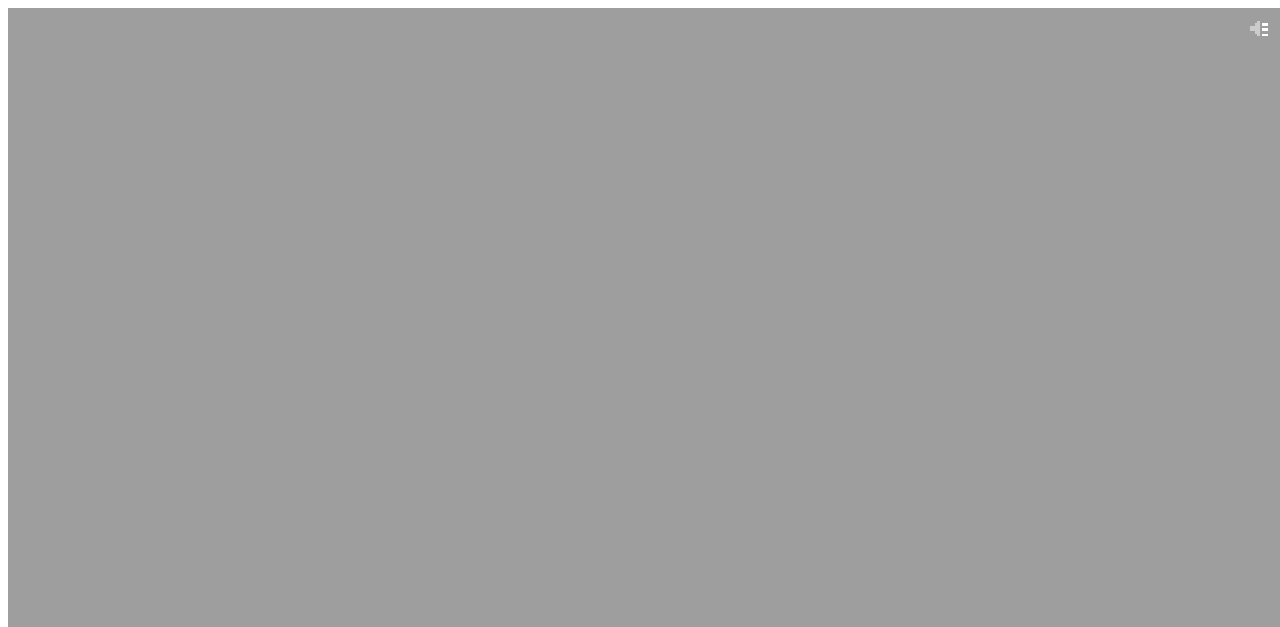
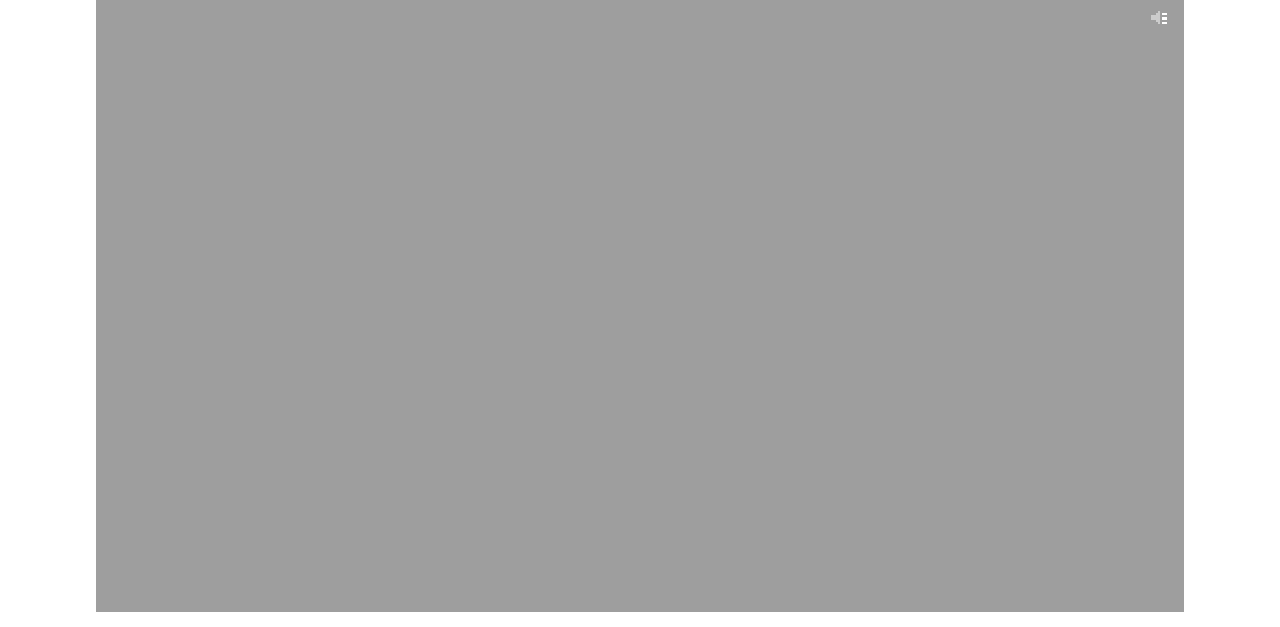
Before and after one commit to ConnorRowe/brickshatterer, a plain HTML site: page index.html in a window 1280 px wide. Shown: the top 627 px of the page. Drawn offline with Linux system fonts and the light colour scheme.

Commit message:
Added winning/losing
Also centred canvas on webpage; lives.

```diff
--- a/brickshatterer.js
+++ b/brickshatterer.js
@@ -293,6 +293,7 @@ var
 	context,		//we use context in JS to relate back to the object we use it in
 	keystate,		//check the defined keypress
 	isMob,			//if running on mobile
+	lives,
 
 	//Game states
 	gameState	= 1,
@@ -306,6 +307,8 @@ var
 	imgPaddle = new Image(),
 	imgBall = new Image(),
 	imgStartBackground = new Image(),
+	imgWinBackground = new Image(),
+	imgLoseBackground = new Image(),
 	imgMuted = new Image(),
 	imgUnmuted = new Image(),
 
@@ -332,14 +335,6 @@ var
 	brickArray = [],
 
 	//brick position data is used as a multiplier to WIDTH / height
-	brickPositions =	//13, then 12, and so on for brick pattern
-    [
-        new vector2(.07,.06), new vector2(.14,.06), new vector2(.21,.06), new vector2(.28,.06), new vector2(.35,.06), new vector2(.42,.06), new vector2(.49,.06), new vector2(.56,.06), new vector2(.63,.06), new vector2(.70,.06), new vector2(.77,.06), new vector2(.84,.06), new vector2(.91,.06),
-		new vector2(.10,.105), new vector2(.17,.105), new vector2(.24,.105), new vector2(.31,.105), new vector2(.38,.105), new vector2(.45,.105), new vector2(.52,.105), new vector2(.59,.105), new vector2(.66,.105), new vector2(.73,.105), new vector2(.80,.105), new vector2(.87,.105),
-		new vector2(.07,.16), new vector2(.14,.16), new vector2(.21,.16), new vector2(.28,.16), new vector2(.35,.16), new vector2(.42,.16), new vector2(.49,.16), new vector2(.56,.16), new vector2(.63,.16), new vector2(.70,.16), new vector2(.77,.16), new vector2(.84,.16), new vector2(.91,.16),
-		new vector2(.10,.2125), new vector2(.17,.2125), new vector2(.24,.2125), new vector2(.31,.2125), new vector2(.38,.2125), new vector2(.45,.2125), new vector2(.52,.2125), new vector2(.59,.2125), new vector2(.66,.2125), new vector2(.73,.2125), new vector2(.80,.2125), new vector2(.87,.2125),
-    ],
-
 	brickPositionsName =
 	[
 		new vector2(.04,.048), new vector2(.08,.048), new vector2(.12,.048), new vector2(.20,.048), new vector2(.24,.048), new vector2(.28,.048), new vector2(.36,.048), new vector2(.40,.048), new vector2(.44,.048), new vector2(.52,.048), new vector2(.56,.048), new vector2(.60,.048), new vector2(.68,.048), new vector2(.72,.048), new vector2(.76,.048), new vector2(.84,.048), new vector2(.88,.048), new vector2(.92,.048),
@@ -363,29 +358,23 @@ var
 		new vector2(.04,.224), new vector2(.08,.224), new vector2(.12,.224), new vector2(.20,.224), new vector2(.24,.224), new vector2(.28,.224), new vector2(.36,.224), new vector2(.40,.224), new vector2(.44,.224), new vector2(.52,.224), new vector2(.56,.224), new vector2(.76,.224), new vector2(.84,.224), new vector2(.88,.224), new vector2(.92,.224)
 	],
 
-	brickStates =
+	//state ids for each brick
+	brickStatesName =
 	[
-		5,4,5,4,5,4,5,4,5,4,5,4,5,
-		 4,3,4,3,4,3,4,3,4,3,4,3,
-		3,2,3,2,3,2,3,2,3,2,3,2,3,
-		 2,1,2,1,2,1,2,1,2,1,2,1
+		5,5,5, 3,2,3, 1,1,1, 1,1,1, 3,2,3, 2,2,2,
+		5,     2,  2, 1,  1, 1,  1, 2,  2, 2,  2,
+		5,     3,  3, 1,  1, 1,  1, 3,  3, 2,2,
+		5,     2,  2, 1,  1, 1,  1, 2,  2, 2,  2,
+		5,5,5, 3,2,3, 1,  1, 1,  1, 3,2,3, 2,  2,
+
+		2,2,2, 1,1,1, 2,2,2, 1,1,   5,  1, 2,1,2,
+		2,     1,     2,     1,  1, 5,  1, 1,  1,
+		2,2,2, 1,1,1, 2,  2, 1,  1,     1, 2,1,2,
+		    2, 1,     2,  2, 1,  1,     1, 1,  1,
+		2,2,2, 1,1,1, 2,2,2, 1,1,       1, 2,1,2
+
 	],
 
-	brickStatesName =
-	[
-		5,5,5, 3,3,3, 4,4,4, 4,4,4, 3,3,3, 2,2,2,
-		5,     3,  3, 4,  4, 4,  4, 3,  3, 2,  2,
-		5,     3,  3, 4,  4, 4,  4, 3,  3, 2,2,
-		5,     3,  3, 4,  4, 4,  4, 3,  3, 2,  2,
-		5,5,5, 3,3,3, 4,  4, 4,  4, 3,3,3, 2,  2,
-
-		2,2,2, 1,1,1, 2,2,2, 1,1,   5,  1, 5,5,5,
-		2,     1,     2,     1,  1, 5,  1, 5,  5,
-		2,2,2, 1,1,1, 2,  2, 1,  1,     1, 5,5,5,
-		    2, 1,     2,  2, 1,  1,     1, 5,  5,
-		2,2,2, 1,1,1, 2,2,2, 1,1,       1, 5,5,5
-
-	],
 
 
 	//buttons
@@ -395,6 +384,16 @@ var
 		{
 			gameState = STATE_GAME;
 			sndStart.play();
+		}
+	}),
+
+	buttonReset = new button(0.2640625 * WIDTH, 0.321875 * WIDTH, 0.45625 * WIDTH, 0.096875 * WIDTH, null, "", function(bool)
+	{
+		if(bool)
+		{
+			gameState = STATE_TITLE;
+			clientX=0;
+			clientY=0;
 		}
 	}),
 
@@ -560,6 +559,12 @@ var
                 }
             }
 
+			if(brickArray.length <= 0)
+			{
+				gameState = STATE_WIN;
+				init();
+			}
+
 			//Window collision
 			if (this.y < 1)                  		//Top
 			{
@@ -568,6 +573,14 @@ var
 			}
 			else if (this.y >= HEIGHT)    			//Bottom
 			{
+				lives -= 1;
+				if(lives <= 0)
+				{
+					sndLose.play();
+					gameState = STATE_LOSE;
+					init();
+				}
+
 				this.serve();
 			}
 			else if (this.x < 1)             		//Left
@@ -580,8 +593,6 @@ var
 				this.isColliding = true;
 				this.setReflectNormal(new vector2(-1,0));
 			}
-
-
 
 			if (this.isColliding)
 			{
@@ -611,12 +622,6 @@ var
 			}
 
 			this.isPaddleCollision = false;
-
-			//reset the ball when ball is outisde the canvas (bottom side)
-			if (this.y >= HEIGHT - this.side - 2)
-			{
-				this.serve();
-			}
 		},
 
 		//drawing the ball
@@ -631,6 +636,8 @@ imgBrick.src 	= "images/T_Brick.bmp";
 imgPaddle.src 	= "images/T_Paddle.bmp";
 imgBall.src		= "images/T_Ball.bmp";
 imgStartBackground.src = "images/BG_Start.bmp";
+imgWinBackground.src = "images/BG_Win.bmp";
+imgLoseBackground.src = "images/BG_Lose.bmp";
 imgMuted.src = "images/T_Muted.gif";
 imgUnmuted.src = "images/T_Unmuted.gif";
 
@@ -648,7 +655,8 @@ function Main()
 	updateMobCanvasSize();
 
 	context = canvas.getContext("2d");
-	document.body.appendChild(canvas);
+
+	document.getElementsByClassName("centred")[0].appendChild(canvas);
 
 
 	keystate = {};
@@ -667,9 +675,11 @@ function Main()
 
 	document.addEventListener("touchstart", function(evt)
 	{
+		var rect = canvas.getBoundingClientRect();
+
 		//cache coords
-		clientX = evt.touches[0].clientX - 8;
-		clientY = evt.touches[0].clientY - 8;
+		clientX = evt.touches[0].clientX - rect.left;
+		clientY = evt.touches[0].clientY - rect.top;
 
 		console.log("clientX:" + clientX-8 + ", clientY: " + clientY-8);
 	}, false);
@@ -690,9 +700,11 @@ function Main()
 
 	document.addEventListener("mousedown", function(evt)
 	{
+		var rect = canvas.getBoundingClientRect();
+
 		//cache coords
-		clientX = evt.clientX - 8;
-		clientY = evt.clientY - 8;
+		clientX = evt.clientX - rect.left;
+		clientY = evt.clientY - rect.top;
 
 		console.log("clientX:" + (clientX-8) + ", clientY: " + (clientY-8));
 	}, false);
@@ -933,7 +945,7 @@ function detectMob()
 //Recalculate positions and sizes of all objects in the game
 function updateMobCanvasSize()
 {
-	var w = window.innerWidth;
+	var w = window.innerWidth*0.85;
 	var h = w*9/16;
 
 	paddle.x = (paddle.x / WIDTH) * w;
@@ -963,6 +975,11 @@ function updateMobCanvasSize()
 	buttonStart.width = 0.45625 * WIDTH;
 	buttonStart.height = 0.096875 * WIDTH;
 
+	buttonReset.x = 0.2640625 * WIDTH;
+	buttonReset.y = 0.321875 * WIDTH;
+	buttonReset.width = 0.45625 * WIDTH;
+	buttonReset.height = 0.096875 * WIDTH;
+
 	buttonMute.width = 0.016 * WIDTH;
 	buttonMute.height = 0.016 * WIDTH;
 	buttonMute.x = WIDTH - 0.032 * WIDTH;
@@ -988,6 +1005,8 @@ function init()
 	paddle.y = HEIGHT - WIDTH*0.060;
 	ball.serve();
 
+	lives = 6;
+
 	//loop through brick position array, create all objects, add them to the appropriate array and set states
     for (var i = 0; i < brickPositionsName.length; i++)
     {
@@ -996,11 +1015,18 @@ function init()
         brickArray.push(newBrick);
     }
 
-	sndBounce.volume = 0.3;
-	sndGameLoop.volume = 0.3;
-	sndLose.volume = 0.3;
-	sndStart.volume = 0.3;
-	sndTheme.volume = 0.3;
+	var vol;
+
+	if(isMuted)
+		vol = 0;
+	else
+		vol = 0.3;
+
+	sndBounce.volume = vol;
+	sndGameLoop.volume = vol;
+	sndLose.volume = vol;
+	sndStart.volume = vol;
+	sndTheme.volume = vol;
 }
 
 //this is where we call to update all out objects
@@ -1042,12 +1068,20 @@ function update()
 
 	if (gameState == STATE_WIN)
 	{
-
+		if(!sndGameLoop.ispaused)
+		{
+			sndGameLoop.pause();
+		}
+		buttonReset.update();
 	}
 
 	if (gameState == STATE_LOSE)
 	{
-
+		if(!sndGameLoop.ispaused)
+		{
+			sndGameLoop.pause();
+		}
+		buttonReset.update();
 	}
 }
 
@@ -1062,11 +1096,25 @@ function draw()
 	context.msImageSmoothingEnabled = false;
 	context.imageSmoothingEnabled = false;
 
+	var fontSize = WIDTH * 0.032;
+
+	context.font = fontSize + "px Courier New"; //size and font
+
 	if (gameState == STATE_TITLE)
 	{
 		context.drawImage(imgStartBackground,0,0,WIDTH,HEIGHT);
 	}
 
+	if (gameState == STATE_WIN)
+	{
+		context.drawImage(imgWinBackground,0,0,WIDTH,HEIGHT);
+
+	}
+
+	if (gameState == STATE_LOSE)
+	{
+		context.drawImage(imgLoseBackground,0,0,WIDTH,HEIGHT);
+	}
 
 	//draw mute icon
 	if(isMuted)
@@ -1084,6 +1132,8 @@ function draw()
 		buttonLeft.draw();
 		buttonRight.draw();
 
+		context.fillText("Lives: " + lives, 6, HEIGHT - WIDTH * 0.010);
+
 		//draw all bricks in array
 		for (var i = 0; i < brickArray.length; i++)
 		{
@@ -1098,12 +1148,11 @@ function draw()
 
 		context.fillStyle = "#F00";	//white draw colour
 		context.strokeStyle="#F00";
-		//text for the stuff
-		context.font = "12px Courier New"; //size and font
 
 		//draw debug text
 		if(showDebug)
 		{
+			context.font = fontSize/2 + "px Courier New"; //size and font
 			context.globalCompositeOperation = 'source-over';
 			context.fillText(Math.ceil(1000/deltaTime) + " FPS", 10, 25);
 			context.fillText("deltaTime: " + deltaTime, 10, 50);
@@ -1117,15 +1166,7 @@ function draw()
 		}
 	}
 
-	if (gameState == STATE_WIN)
-	{
 
-	}
-
-	if (gameState == STATE_LOSE)
-	{
-
-	}
 
 	context.restore();
 }
--- a/index.html
+++ b/index.html
@@ -4,18 +4,10 @@
 		<title> Brick Shatterer </title>
 
 		<style type="text/css">
-			#canvas {
-				padding: 0;
-                margin: auto;
-                display: block;
-                width: 800px;
-                height: 600px;
-                position: absolute;
-                top: 0;
-                bottom: 0;
-                left: 0;
-                right: 0;
-
+			canvas {
+                padding: 0;
+				margin: auto;
+				display: block;
 			}
 
 			.noselect {
@@ -27,6 +19,11 @@
 				user-select: none; 				/* Non-prefixed version, currently
 											  	   supported by Chrome and Opera */
 				-webkit-tap-highlight-color: rgba(255, 255, 255, 0); /* mobile webkit */
+				margin: auto;
+			}
+
+			.centred {
+				margin: auto;
 			}
 		</style>
 
@@ -34,7 +31,7 @@
 	</head>
 
 	<body class="noselect">
-		<script type="text/javascript" src="brickshatterer.js"></script>
+		<div class="centred"><script type="text/javascript" src="brickshatterer.js"></script></div>
 		<h1>Controls: </h1>
 		<h2>A - move left <br>D - move right <br>
 			Or tap/click on the left or right side of the screen. <br>
```
